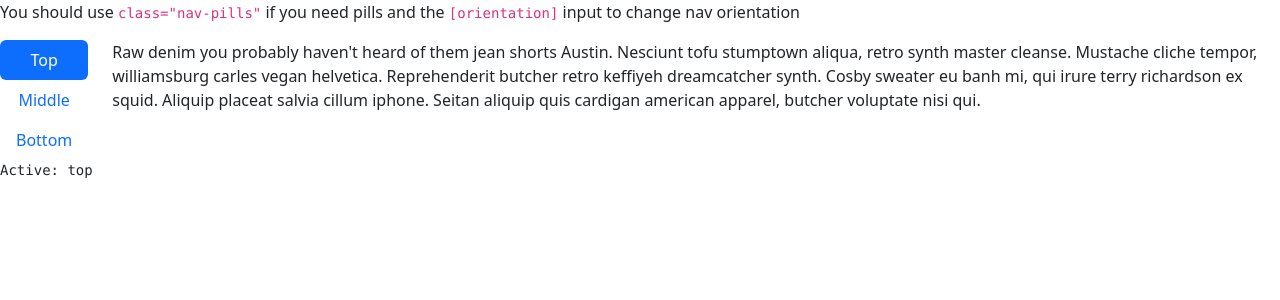
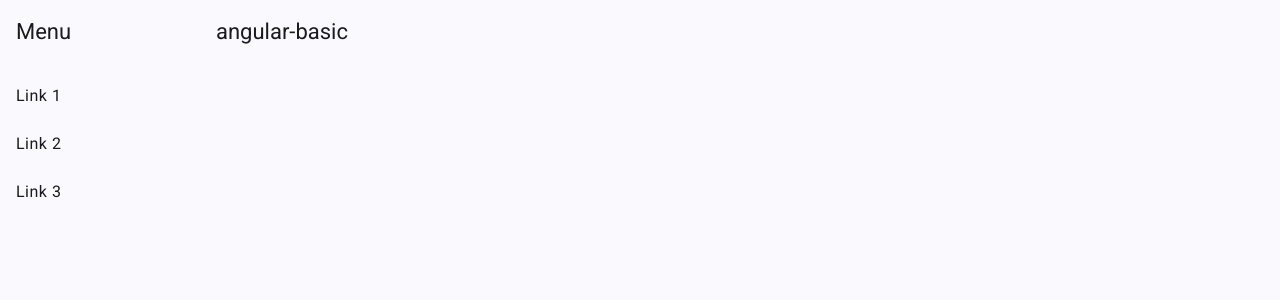
Before and after one commit to tri1972/AtomLiteWifiWeb, an Angular app: page / in a window 1280 px wide. Shown: the top 300 px of the page. Built offline with nearby package versions, Linux system fonts and the light colour scheme.

Commit message:
SideNabをAngularMaterialに切り替え

```diff
--- a/angular.json
+++ b/angular.json
@@ -27,6 +27,7 @@
             "tsConfig": "tsconfig.app.json",
             "assets": ["src/favicon.ico", "src/assets"],
             "styles": [
+              "src/custom-theme.scss",
               "node_modules/bootstrap/dist/css/bootstrap.min.css",
               "src/styles.css"
             ],
--- a/package.json
+++ b/package.json
@@ -16,10 +16,12 @@
   "dependencies": {
     "@angular-devkit/core": "^18.2.19",
     "@angular/animations": "^19.2.9",
+    "@angular/cdk": "^19.2.18",
     "@angular/common": "^19.2.9",
     "@angular/compiler": "^19.2.9",
     "@angular/core": "^19.2.9",
     "@angular/forms": "^19.2.9",
+    "@angular/material": "^19.2.18",
     "@angular/platform-browser": "^19.2.9",
     "@angular/platform-browser-dynamic": "^19.2.9",
     "@angular/router": "^19.2.9",
--- a/src/app/app.component.css
+++ b/src/app/app.component.css
@@ -1,3 +1,69 @@
-.container {
-    background-color: red;
+:root {
+	--clr-primary-50: #efe5fd;
+	--clr-primary-100: #d4bff9;
+	--clr-primary-200: #b794f6;
+	--clr-primary-300: #9965f4;
+	--clr-primary-400: #7e3ff2;
+	--clr-primary-500: #6002ee;
+	--clr-primary: var(--clr-primary-500);
+	--clr-primary-600: #5300e8;
+	--clr-primary-700: #3d00e0;
+	--clr-primary-800: #1d00db;
+	--clr-primary-900: #0000d6;
+	--clr-complementary-50: #f2fde4;
+	--clr-complementary-100: #defabb;
+	--clr-complementary-200: #c6f68d;
+	--clr-complementary-300: #aaf255;
+	--clr-complementary-400: #90ee02;
+	--clr-complementary: var(--clr-complementary-400);
+	--clr-complementary-500: #75e900;
+	--clr-complementary-600: #61d800;
+	--clr-complementary-700: #41c300;
+	--clr-complementary-800: #0aaf00;
+	--clr-complementary-900: #008b00;
+	--clr-analogous-1-50: #eee6ff;
+	--clr-analogous-1-100: #d2c2fd;
+	--clr-analogous-1-200: #b39afd;
+	--clr-analogous-1-300: #906efe;
+	--clr-analogous-1-400: #714cfe;
+	--clr-analogous-1-500: #4a26fc;
+	--clr-analogous-1-600: #3722f6;
+	--clr-analogous-1-700: #021aee;
+	--clr-analogous-1: var(--clr-analogous-1-700);
+	--clr-analogous-1-800: #0013e9;
+	--clr-analogous-1-900: #0000e4;
+	--clr-analogous-2-50: #fae4fc;
+	--clr-analogous-2-100: #f2bcf8;
+	--clr-analogous-2-200: #e98df5;
+	--clr-analogous-2-300: #df55f1;
+	--clr-analogous-2-400: #d602ee;
+	--clr-analogous-2: var(--clr-analogous-2-400);
+	--clr-analogous-2-500: #cc00e9;
+	--clr-analogous-2-600: #ba00e5;
+	--clr-analogous-2-700: #a100e0;
+	--clr-analogous-2-800: #8b00dc;
+	--clr-analogous-2-900: #5c00d2;
+	--clr-triadic-1-50: #fbe2f0;
+	--clr-triadic-1-100: #f5b6da;
+	--clr-triadic-1-200: #f186c0;
+	--clr-triadic-1-300: #ee4fa6;
+	--clr-triadic-1-400: #ee0290;
+	--clr-triadic-1: var(--clr-triadic-1-400);
+	--clr-triadic-1-500: #ef0078;
+	--clr-triadic-1-600: #dd0074;
+	--clr-triadic-1-700: #c6006e;
+	--clr-triadic-1-800: #b0006a;
+	--clr-triadic-1-900: #880061;
+	--clr-triadic-2-50: #fff2df;
+	--clr-triadic-2-100: #ffddb0;
+	--clr-triadic-2-200: #ffc77d;
+	--clr-triadic-2-300: #ffaf49;
+	--clr-triadic-2-400: #ff9e22;
+	--clr-triadic-2-500: #fe8d00;
+	--clr-triadic-2-600: #fa8100;
+	--clr-triadic-2-700: #f47101;
+	--clr-triadic-2-800: #ee6002;
+	--clr-triadic-2: var(--clr-triadic-2-800);
+	--clr-triadic-2-900: #e44304;
+
 }
--- a/src/app/app.component.html
+++ b/src/app/app.component.html
@@ -1,3 +1,7 @@
+<app-navigation>
+  <router-outlet></router-outlet>
+</app-navigation>
+<!--
 <p>
 	You should use <code>class="nav-pills"</code> if you need pills and the <code>[orientation]</code> input to change nav
 	orientation
@@ -49,3 +53,4 @@
 <pre>Active: {{ active }}</pre>
 
 <router-outlet></router-outlet>
+-->
--- /dev/null
+++ b/src/app/navigation/navigation.component.css
@@ -0,0 +1,17 @@
+.sidenav-container {
+  height: 100%;
+}
+
+.sidenav {
+  width: 200px;
+}
+
+.sidenav .mat-toolbar {
+  background: inherit;
+}
+
+.mat-toolbar.mat-primary {
+  position: sticky;
+  top: 0;
+  z-index: 1;
+}
--- /dev/null
+++ b/src/app/navigation/navigation.component.html
@@ -0,0 +1,31 @@
+<mat-sidenav-container class="sidenav-container">
+  <mat-sidenav #drawer class="sidenav" fixedInViewport
+      [attr.role]="(isHandset$ | async) ? 'dialog' : 'navigation'"
+      [mode]="(isHandset$ | async) ? 'over' : 'side'"
+      [opened]="(isHandset$ | async) === false">
+    <mat-toolbar>Menu</mat-toolbar>
+    <mat-nav-list>
+      <a mat-list-item href="#">Link 1</a>
+      <a mat-list-item href="#">Link 2</a>
+      <a mat-list-item href="#">Link 3</a>
+    </mat-nav-list>
+  </mat-sidenav>
+  <mat-sidenav-content>
+    <mat-toolbar color="primary">
+      @if (isHandset$ | async) {
+        <button
+          type="button"
+          aria-label="Toggle sidenav"
+          mat-icon-button
+          (click)="drawer.toggle()">
+          <mat-icon aria-label="Side nav toggle icon">menu</mat-icon>
+        </button>
+      }
+      <span>angular-basic</span>
+    </mat-toolbar>
+    <!-- Add Content Here -->
+    <div class="main-container">
+      <ng-content></ng-content>
+    </div>
+  </mat-sidenav-content>
+</mat-sidenav-container>
--- /dev/null
+++ b/src/app/navigation/navigation.component.ts
@@ -0,0 +1,33 @@
+import { Component, inject } from '@angular/core';
+import { BreakpointObserver, Breakpoints } from '@angular/cdk/layout';
+import { AsyncPipe } from '@angular/common';
+import { MatToolbarModule } from '@angular/material/toolbar';
+import { MatButtonModule } from '@angular/material/button';
+import { MatSidenavModule } from '@angular/material/sidenav';
+import { MatListModule } from '@angular/material/list';
+import { MatIconModule } from '@angular/material/icon';
+import { Observable } from 'rxjs';
+import { map, shareReplay } from 'rxjs/operators';
+
+@Component({
+  selector: 'app-navigation',
+  templateUrl: './navigation.component.html',
+  styleUrl: './navigation.component.css',
+  imports: [
+    MatToolbarModule,
+    MatButtonModule,
+    MatSidenavModule,
+    MatListModule,
+    MatIconModule,
+    AsyncPipe,
+  ]
+})
+export class NavigationComponent {
+  private breakpointObserver = inject(BreakpointObserver);
+
+  isHandset$: Observable<boolean> = this.breakpointObserver.observe(Breakpoints.Handset)
+    .pipe(
+      map(result => result.matches),
+      shareReplay()
+    );
+}
--- /dev/null
+++ b/src/custom-theme.scss
@@ -0,0 +1,16 @@
+
+// Custom Theming for Angular Material
+// For more information: https://material.angular.dev/guide/theming
+@use '@angular/material' as mat;
+
+html {
+  @include mat.theme((
+    color: (
+      theme-type: light,
+      primary: mat.$azure-palette,
+      tertiary: mat.$blue-palette,
+    ),
+    typography: Roboto,
+    density: 0,
+  ));
+}
--- a/src/index.html
+++ b/src/index.html
@@ -6,6 +6,8 @@
   <base href="/">
   <meta name="viewport" content="width=device-width, initial-scale=1">
   <link rel="icon" type="image/x-icon" href="favicon.ico">
+  <link href="https://fonts.googleapis.com/css2?family=Roboto:wght@300;400;500&display=swap" rel="stylesheet">
+  <link href="https://fonts.googleapis.com/icon?family=Material+Icons" rel="stylesheet">
 </head>
 <body>
   <app-root></app-root>
--- a/src/styles.css
+++ b/src/styles.css
@@ -0,0 +1,3 @@
+
+html, body { height: 100%; }
+body { margin: 0; font-family: Roboto, "Helvetica Neue", sans-serif; }
```
Also changed, not shown: src/app/app.component.ts (+5 -2 lines), 2 other files (tests, documents, lock files or other folders).
